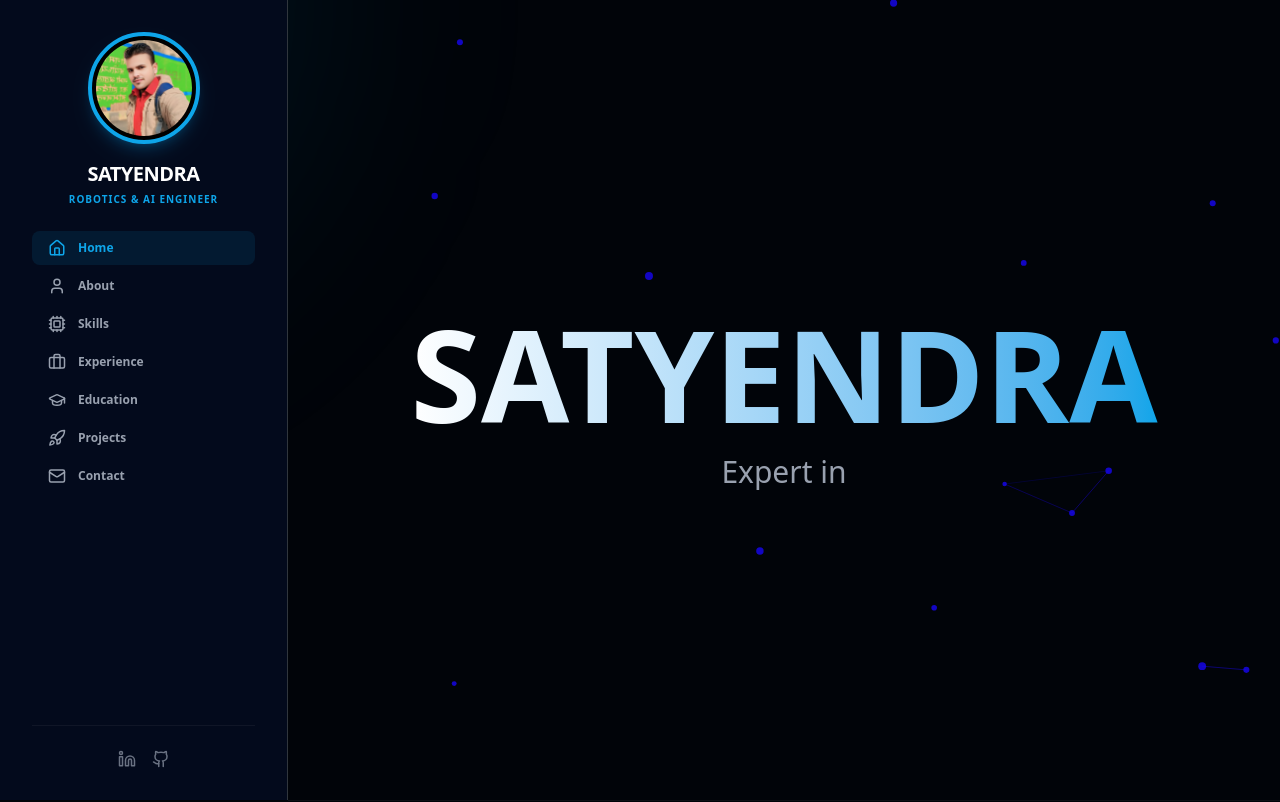
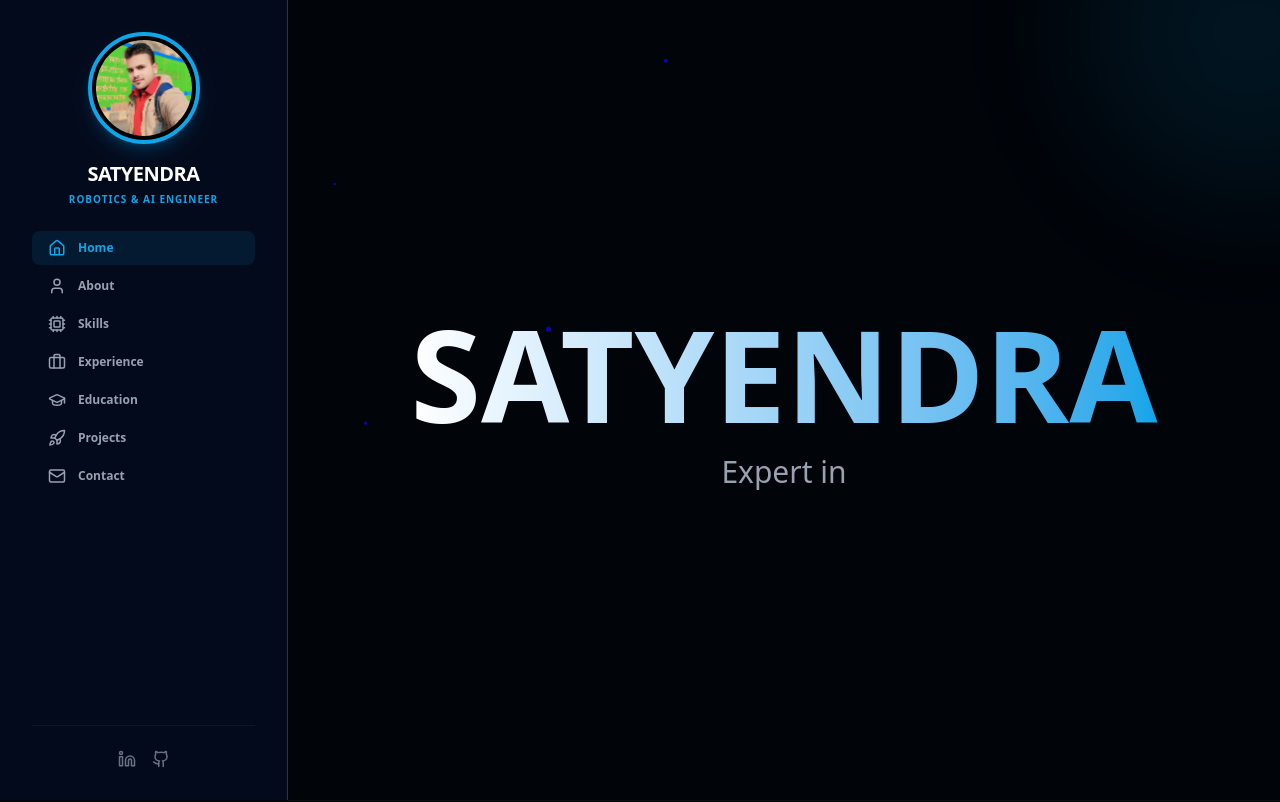
Before and after one commit to sahnisatyendra022-cloud/portfolio-page, a React (Vite) app: page / in a window 1280 px wide. Shown: the top 802 px of the page. Built offline with nearby package versions, Linux system fonts and the light colour scheme; the HTML template or start-up script is replaced by a standard one.

Commit message:
Fix continuous page performance freeze

```diff
--- a/src/App.jsx
+++ b/src/App.jsx
@@ -1,5 +1,5 @@
-import React, { useState, useEffect, useMemo, useCallback } from 'react';
-import { motion as Motion, useMotionValue, useSpring } from 'framer-motion';
+import React, { useState, useEffect, useCallback } from 'react';
+import { motion as Motion } from 'framer-motion';
 import { ChevronRight, Mail } from 'lucide-react';
 
 // Particles Animation Imports
@@ -11,13 +11,14 @@ import { PORTFOLIO_DATA } from './data/portfolioData';
 import Sidebar from './components/Sidebar';
 import ProjectCard from './components/ProjectCard';
 import ProjectModal from './components/ProjectModal';
+import TypingText from './components/TypingText';
 
 export default function App() {
   const [activeSection] = useState('home');
   const [selectedProject, setSelectedProject] = useState(null);
-  const [typedText, setTypedText] = useState('');
   const [init, setInit] = useState(false);
   const closeProject = useCallback(() => setSelectedProject(null), []);
+  const openProject = useCallback((project) => setSelectedProject(project), []);
 
   // 1. Particles Engine Initialize (Background Lines ke liye)
   useEffect(() => {
@@ -28,79 +29,29 @@ export default function App() {
     });
   }, []);
 
-  // 2. Mouse Glow Logic
-  const mouseX = useMotionValue(0);
-  const mouseY = useMotionValue(0);
-  const smoothX = useSpring(mouseX, { damping: 25, stiffness: 150 });
-  const smoothY = useSpring(mouseY, { damping: 25, stiffness: 150 });
-
-  // 3. Typing Animation Logic
-  const phrases = useMemo(() => ["ROS 2", "AI & Robotics", "SLAM Expert"], []);
-
-  useEffect(() => {
-    let phraseIndex = 0;
-    let characterIndex = 0;
-    let isDeleting = false;
-    let timerId;
-
-    const type = () => {
-      const currentPhrase = phrases[phraseIndex];
-      let delay = 100;
-
-      if (!isDeleting) {
-        characterIndex += 1;
-        setTypedText(currentPhrase.slice(0, characterIndex));
-
-        if (characterIndex === currentPhrase.length) {
-          isDeleting = true;
-          delay = 2000;
-        }
-      } else {
-        characterIndex -= 1;
-        setTypedText(currentPhrase.slice(0, characterIndex));
-        delay = 50;
-
-        if (characterIndex === 0) {
-          isDeleting = false;
-          phraseIndex = (phraseIndex + 1) % phrases.length;
-          delay = 350;
-        }
-      }
-
-      timerId = window.setTimeout(type, delay);
-    };
-
-    timerId = window.setTimeout(type, 100);
-    return () => window.clearTimeout(timerId);
-  }, [phrases]);
-
   return (
-    <div
-      className="min-h-screen bg-[#010409] text-[#e6edf3] relative overflow-hidden"
-      onMouseMove={selectedProject ? undefined : (e) => {
-        mouseX.set(e.clientX);
-        mouseY.set(e.clientY);
-      }}
-    >
+    <div className="min-h-screen bg-[#010409] text-[#e6edf3] relative overflow-hidden">
 
       {/* BACKGROUND ANIMATION: Connectivity Lines */}
       {init && !selectedProject && (
         <Particles
           id="tsparticles"
-          className="absolute inset-0 z-0"
+          className="pointer-events-none fixed inset-0 z-0 h-screen w-screen overflow-hidden"
           options={{
-            fpsLimit: 30,
+            fullScreen: { enable: false },
+            detectRetina: false,
+            pauseOnBlur: true,
+            fpsLimit: 18,
             interactivity: {
-              events: { onHover: { enable: true, mode: "grab" } },
-              modes: { grab: { distance: 140, links: { opacity: 0.8 } } },
+              events: { onHover: { enable: false } },
             },
             particles: {
               color: { value: "#1606f3ff" },
-              links: { color: "#2109f7ff", distance: 140, enable: true, opacity: 0.35, width: 1 },
-              move: { enable: true, speed: 0.8 },
-              number: { density: { enable: true, area: 900 }, value: 40 },
-              opacity: { value: 0.8 },
-              size: { value: { min: 2, max: 4 } },
+              links: { color: "#2109f7ff", distance: 150, enable: true, opacity: 0.25, width: 1 },
+              move: { enable: true, speed: 0.45 },
+              number: { density: { enable: true, area: 1400 }, value: 14 },
+              opacity: { value: 0.65 },
+              size: { value: { min: 1, max: 3 } },
             },
           }}
         />
@@ -108,10 +59,7 @@ export default function App() {
 
       {/* Mouse Glow Effect */}
       {!selectedProject && (
-        <Motion.div
-          className="fixed top-0 left-0 w-[600px] h-[600px] bg-[#0ea5e9]/10 blur-[120px] rounded-full pointer-events-none z-1"
-          style={{ x: smoothX, y: smoothY, translateX: "-50%", translateY: "-50%" }}
-        />
+        <div className="pointer-events-none fixed -right-32 -top-32 z-1 h-80 w-80 rounded-full bg-[#0ea5e9]/10 blur-3xl" />
       )}
 
       <Sidebar activeSection={activeSection} />
@@ -128,7 +76,7 @@ export default function App() {
             SATYENDRA
           </Motion.h1>
           <p className="text-xl lg:text-3xl font-medium text-gray-400 mt-4">
-            Expert in <span className="text-[#0ea5e9] border-b-2 border-[#0ea5e9]">{typedText}</span>
+            Expert in <TypingText />
           </p>
         </section>
 
@@ -225,7 +173,7 @@ export default function App() {
           <h2 className="text-4xl font-extrabold mb-12 border-b-4 border-[#0ea5e9] inline-block pb-2">Featured Projects</h2>
           <div className="grid grid-cols-1 md:grid-cols-2 xl:grid-cols-3 gap-8">
             {PORTFOLIO_DATA.projects.map((proj) => (
-              <ProjectCard key={proj.id} project={proj} onClick={() => setSelectedProject(proj)} />
+              <ProjectCard key={proj.id} project={proj} onClick={openProject} />
             ))}
           </div>
         </section>
--- a/src/components/ProjectCard.jsx
+++ b/src/components/ProjectCard.jsx
@@ -1,5 +1,4 @@
 import React, { useState } from 'react';
-import { motion as Motion } from 'framer-motion';
 import { ExternalLink } from 'lucide-react';
 
 const ProjectCard = ({ project, onClick }) => {
@@ -8,10 +7,9 @@ const ProjectCard = ({ project, onClick }) => {
   const showImage = Boolean(project.img) && !imageFailed;
 
   return (
-    <Motion.article
-      whileHover={{ y: -10 }}
-      className="bg-[#0d1117] border border-[#30363d] rounded-2xl overflow-hidden group cursor-pointer"
-      onClick={onClick}
+    <article
+      className="group cursor-pointer overflow-hidden rounded-2xl border border-[#30363d] bg-[#0d1117] transition-transform duration-200 hover:-translate-y-2"
+      onClick={() => onClick(project)}
     >
       <div className="aspect-video relative overflow-hidden bg-black">
         {showImage ? (
@@ -41,8 +39,8 @@ const ProjectCard = ({ project, onClick }) => {
         <h3 className="text-xl font-bold text-white mt-3 mb-1">{project.title}</h3>
         <p className="text-gray-500 text-sm line-clamp-2">{project.desc}</p>
       </div>
-    </Motion.article>
+    </article>
   );
 };
 
-export default ProjectCard;
+export default React.memo(ProjectCard);
--- /dev/null
+++ b/src/components/TypingText.jsx
@@ -0,0 +1,48 @@
+import React, { useEffect, useState } from 'react';
+
+const PHRASES = ['ROS 2', 'AI & Robotics', 'SLAM Expert'];
+
+const TypingText = () => {
+  const [text, setText] = useState('');
+
+  useEffect(() => {
+    let phraseIndex = 0;
+    let characterIndex = 0;
+    let isDeleting = false;
+    let timerId;
+
+    const type = () => {
+      const phrase = PHRASES[phraseIndex];
+      let delay = 100;
+
+      if (!isDeleting) {
+        characterIndex += 1;
+        setText(phrase.slice(0, characterIndex));
+
+        if (characterIndex === phrase.length) {
+          isDeleting = true;
+          delay = 2000;
+        }
+      } else {
+        characterIndex -= 1;
+        setText(phrase.slice(0, characterIndex));
+        delay = 50;
+
+        if (characterIndex === 0) {
+          isDeleting = false;
+          phraseIndex = (phraseIndex + 1) % PHRASES.length;
+          delay = 350;
+        }
+      }
+
+      timerId = window.setTimeout(type, delay);
+    };
+
+    timerId = window.setTimeout(type, 100);
+    return () => window.clearTimeout(timerId);
+  }, []);
+
+  return <span className="border-b-2 border-[#0ea5e9] text-[#0ea5e9]">{text}</span>;
+};
+
+export default TypingText;
--- a/src/index.css
+++ b/src/index.css
@@ -28,3 +28,23 @@ body {
   letter-spacing: 0.08em;
   text-transform: uppercase;
 }
+
+/* Skip layout and paint work for long sections until they approach the viewport. */
+main > section:not(#home) {
+  content-visibility: auto;
+  contain-intrinsic-size: auto 900px;
+}
+
+@media (prefers-reduced-motion: reduce) {
+  html {
+    scroll-behavior: auto;
+  }
+
+  *,
+  *::before,
+  *::after {
+    animation-duration: 0.01ms !important;
+    animation-iteration-count: 1 !important;
+    transition-duration: 0.01ms !important;
+  }
+}
```
